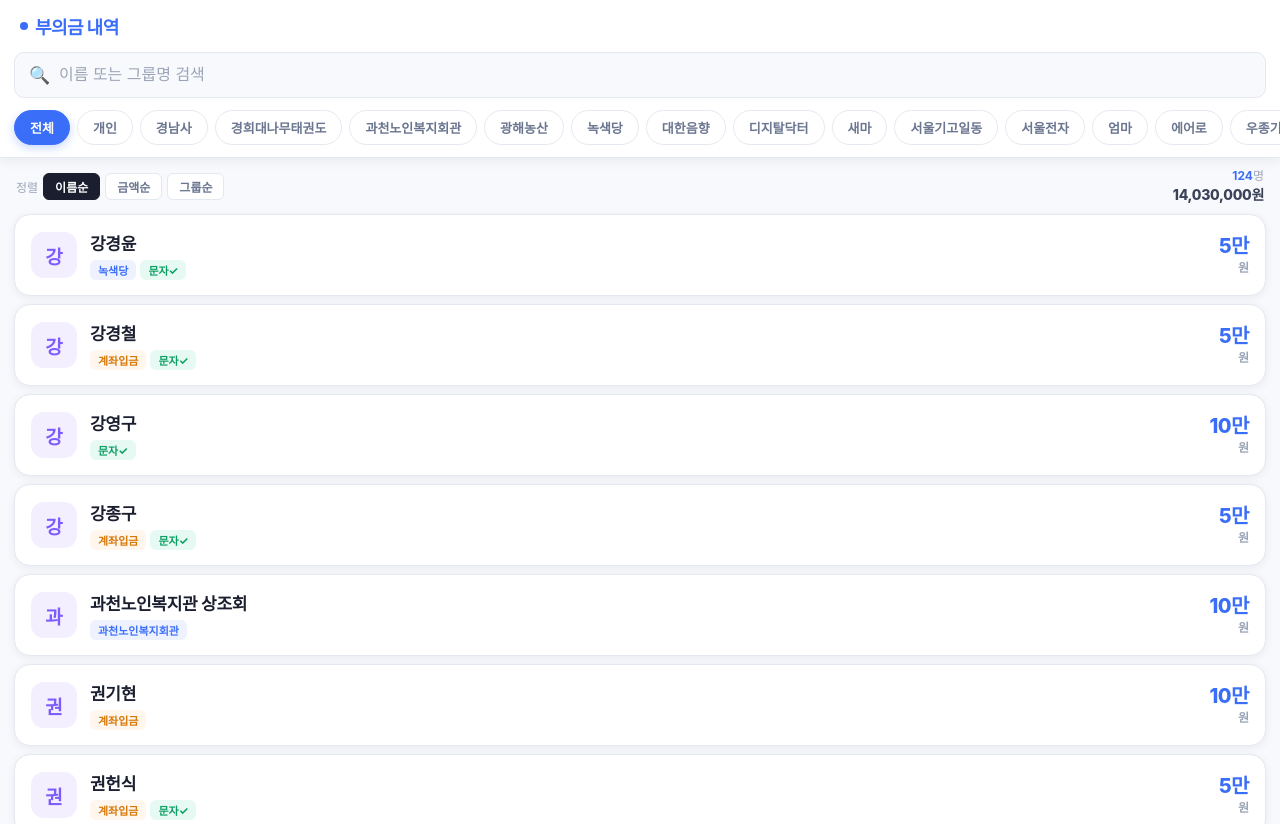
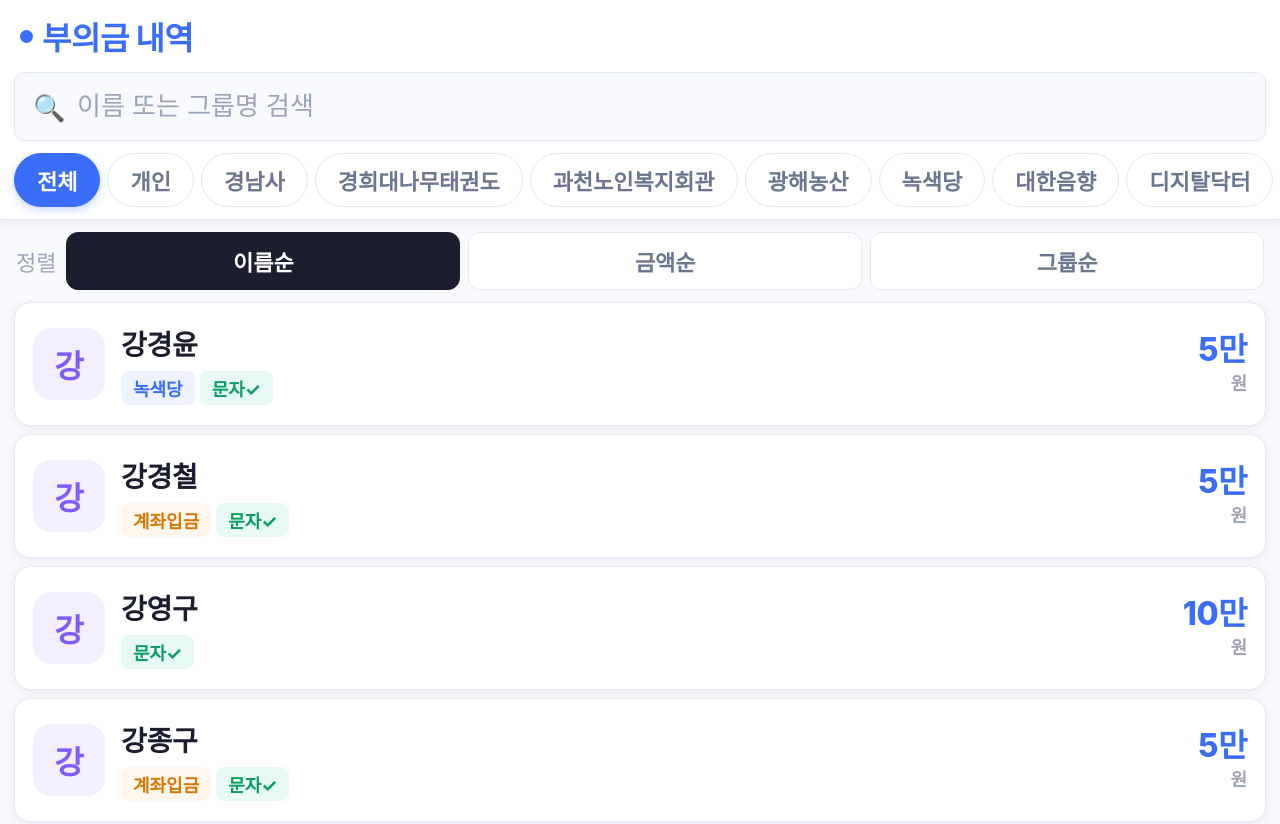
Before and after one commit to olabeann/CHAESEONG, a plain HTML site: page index.html in a window 1280 px wide. Shown: the top 824 px of the page. Drawn offline with Linux system fonts and the light colour scheme; a web font is replaced by a local one.

Commit message:
Update index.html

```diff
--- a/index.html
+++ b/index.html
@@ -52,19 +52,19 @@ body {
   display: flex;
   align-items: center;
   padding: 0 20px;
-  height: 52px;
+  height: 72px;
 }
 .logo {
   display: flex;
   align-items: center;
-  gap: 7px;
-  font-size: 18px;
+  gap: 9px;
+  font-size: 32px;
   font-weight: 800;
   color: var(--blue);
   letter-spacing: -0.5px;
 }
 .logo-dot {
-  width: 8px; height: 8px;
+  width: 13px; height: 13px;
   border-radius: 50%;
   background: var(--blue);
 }
@@ -87,17 +87,17 @@ body {
 }
 .search-icon {
   position: absolute;
-  left: 14px; top: 50%;
+  left: 18px; top: 50%;
   transform: translateY(-50%);
-  font-size: 17px;
+  font-size: 26px;
   color: var(--gray-400);
   pointer-events: none;
 }
 .search-input {
   width: 100%;
-  padding: 13px 46px 13px 44px;
+  padding: 18px 56px 18px 62px;
   border: none;
-  font-size: 16px;
+  font-size: 26px;
   font-family: 'Pretendard', sans-serif;
   font-weight: 500;
   color: var(--gray-900);
@@ -107,9 +107,9 @@ body {
 .search-input::placeholder { color: var(--gray-400); font-weight: 400; }
 .search-clear {
   position: absolute;
-  right: 12px; top: 50%;
+  right: 14px; top: 50%;
   transform: translateY(-50%);
-  width: 24px; height: 24px;
+  width: 36px; height: 36px;
   border-radius: 50%;
   background: var(--gray-200);
   border: none;
@@ -117,7 +117,7 @@ body {
   display: none;
   align-items: center;
   justify-content: center;
-  font-size: 13px;
+  font-size: 18px;
   color: var(--gray-500);
 }
 .search-clear.show { display: flex; }
@@ -133,11 +133,11 @@ body {
 .filter-wrap::-webkit-scrollbar { display: none; }
 .chip {
   flex-shrink: 0;
-  padding: 7px 15px;
+  padding: 10px 22px;
   border-radius: 100px;
   border: 1.5px solid var(--gray-200);
   background: var(--white);
-  font-size: 13px;
+  font-size: 22px;
   font-family: 'Pretendard', sans-serif;
   font-weight: 600;
   color: var(--gray-500);
@@ -152,34 +152,37 @@ body {
   box-shadow: 0 3px 10px rgba(59,110,248,0.28);
 }
 
-/* ─── 정렬 + 결과 바 ─── */
+/* ─── 정렬 바 ─── */
 .meta-bar {
   display: flex;
   align-items: center;
-  justify-content: space-between;
-  padding: 10px 16px 4px;
+  gap: 10px;
+  padding: 12px 16px 6px;
 }
 .sort-group {
   display: flex;
   align-items: center;
-  gap: 5px;
+  gap: 8px;
+  flex: 1;
 }
 .sort-label {
-  font-size: 12px;
+  font-size: 22px;
   color: var(--gray-400);
   font-weight: 500;
 }
 .sort-btn {
-  padding: 4px 11px;
-  border-radius: 6px;
-  border: 1px solid var(--gray-200);
+  flex: 1;
+  padding: 12px 0;
+  border-radius: 12px;
+  border: 1.5px solid var(--gray-200);
   background: var(--white);
-  font-size: 12px;
+  font-size: 22px;
   font-family: 'Pretendard', sans-serif;
   font-weight: 600;
   color: var(--gray-500);
   cursor: pointer;
   transition: all 0.15s;
+  text-align: center;
 }
 .sort-btn.active {
   background: var(--gray-900);
@@ -190,9 +193,9 @@ body {
   text-align: right;
   line-height: 1.4;
 }
-.result-count { font-size: 12px; color: var(--gray-400); font-weight: 500; }
+.result-count { font-size: 22px; color: var(--gray-400); font-weight: 500; }
 .result-count strong { color: var(--blue); font-weight: 700; }
-.result-sum { font-size: 14px; font-weight: 800; color: var(--gray-700); letter-spacing: -0.3px; }
+.result-sum { font-size: 24px; font-weight: 800; color: var(--gray-700); letter-spacing: -0.3px; }
 
 /* ─── 카드 리스트 ─── */
 .list {
@@ -205,21 +208,21 @@ body {
 .card {
   background: var(--white);
   border-radius: var(--radius);
-  padding: 15px 16px;
+  padding: 20px 18px;
   box-shadow: var(--shadow-sm);
   border: 1px solid var(--gray-200);
   display: flex;
   align-items: center;
-  gap: 13px;
+  gap: 16px;
   transition: box-shadow 0.15s, transform 0.1s;
 }
 .card:active { box-shadow: var(--shadow-md); transform: scale(0.99); }
 
 .avatar {
-  width: 46px; height: 46px;
-  border-radius: 13px;
+  width: 72px; height: 72px;
+  border-radius: 18px;
   display: flex; align-items: center; justify-content: center;
-  font-size: 19px; font-weight: 800;
+  font-size: 32px; font-weight: 800;
   flex-shrink: 0;
 }
 .avatar.blue  { background: var(--blue-light);   color: var(--blue); }
@@ -228,18 +231,18 @@ body {
 
 .card-body { flex: 1; min-width: 0; }
 .card-name {
-  font-size: 17px; font-weight: 700;
+  font-size: 28px; font-weight: 700;
   color: var(--gray-900);
   letter-spacing: -0.3px;
   white-space: nowrap; overflow: hidden; text-overflow: ellipsis;
-  margin-bottom: 5px;
+  margin-bottom: 8px;
 }
-.tags { display: flex; flex-wrap: wrap; gap: 4px; }
+.tags { display: flex; flex-wrap: wrap; gap: 5px; }
 .tag {
   display: inline-flex; align-items: center;
-  padding: 2px 8px;
-  border-radius: 6px;
-  font-size: 11px; font-weight: 700;
+  padding: 4px 12px;
+  border-radius: 8px;
+  font-size: 18px; font-weight: 700;
 }
 .tag-group  { background: var(--blue-light);  color: var(--blue); }
 .tag-bank   { background: #FFF7ED; color: #D97706; }
@@ -249,14 +252,14 @@ body {
 
 .card-right { flex-shrink: 0; text-align: right; }
 .amount {
-  font-size: 20px; font-weight: 800;
+  font-size: 32px; font-weight: 800;
   color: var(--blue);
   letter-spacing: -0.5px;
   line-height: 1;
 }
 .amount.high  { color: var(--purple); }
 .amount.vhigh { color: #E53E3E; }
-.amount-unit  { font-size: 12px; font-weight: 600; color: var(--gray-400); margin-top: 2px; }
+.amount-unit  { font-size: 18px; font-weight: 600; color: var(--gray-400); margin-top: 3px; }
 
 /* 그룹 헤더 */
 .group-header {
@@ -265,15 +268,15 @@ body {
   border-bottom: 1.5px solid var(--gray-200);
   margin-bottom: 2px;
 }
-.group-header-name { font-size: 13px; font-weight: 700; color: var(--gray-500); }
-.group-header-total { font-size: 13px; font-weight: 700; color: var(--blue); }
+.group-header-name { font-size: 22px; font-weight: 700; color: var(--gray-500); }
+.group-header-total { font-size: 22px; font-weight: 700; color: var(--blue); }
 
 /* 빈 결과 */
 .empty {
   text-align: center; padding: 60px 20px;
-  color: var(--gray-400); font-size: 16px; font-weight: 500;
+  color: var(--gray-400); font-size: 26px; font-weight: 500;
 }
-.empty-icon { font-size: 52px; margin-bottom: 12px; opacity: 0.5; }
+.empty-icon { font-size: 72px; margin-bottom: 16px; opacity: 0.5; }
 </style>
 </head>
 <body>
@@ -301,17 +304,13 @@ body {
   <div class="filter-wrap" id="filterWrap"></div>
 </div>
 
-<!-- 정렬 + 결과 요약 -->
+<!-- 정렬 -->
 <div class="meta-bar">
+  <span class="sort-label">정렬</span>
   <div class="sort-group">
-    <span class="sort-label">정렬</span>
     <button class="sort-btn active" data-sort="name">이름순</button>
     <button class="sort-btn" data-sort="amount">금액순</button>
     <button class="sort-btn" data-sort="group">그룹순</button>
-  </div>
-  <div class="result-info">
-    <div class="result-count" id="resultCount"></div>
-    <div class="result-sum" id="resultSum"></div>
   </div>
 </div>
 
@@ -481,10 +480,6 @@ function fmtFull(n){ return n.toLocaleString()+'원'; }
 function render() {
   const data = getFiltered();
   const list = document.getElementById('list');
-  const sum  = data.reduce((a,r)=>a+r.금액,0);
-
-  document.getElementById('resultCount').innerHTML = `<strong>${data.length}</strong>명`;
-  document.getElementById('resultSum').textContent = fmtFull(sum);
   list.innerHTML = '';
 
   if(!data.length){
```
